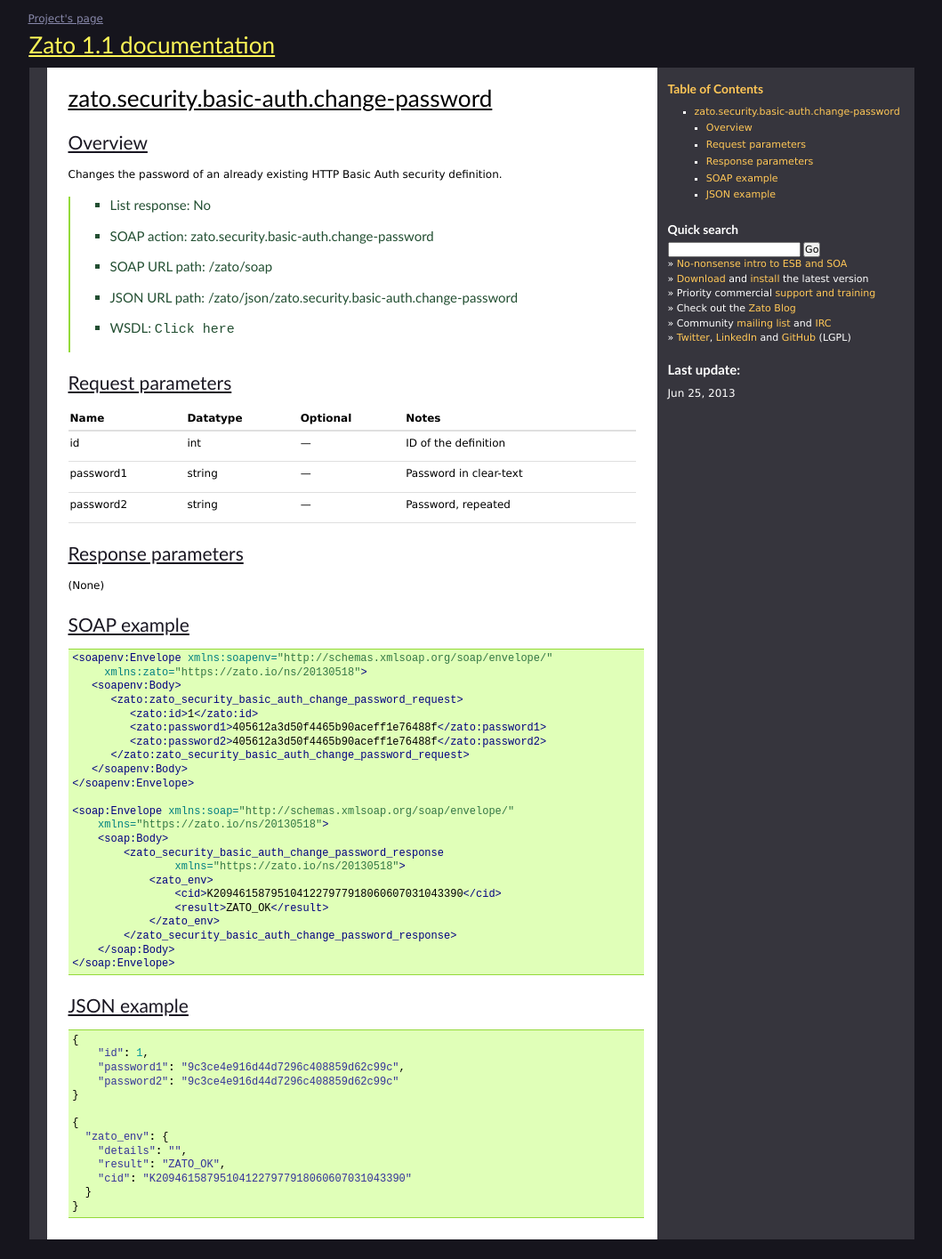
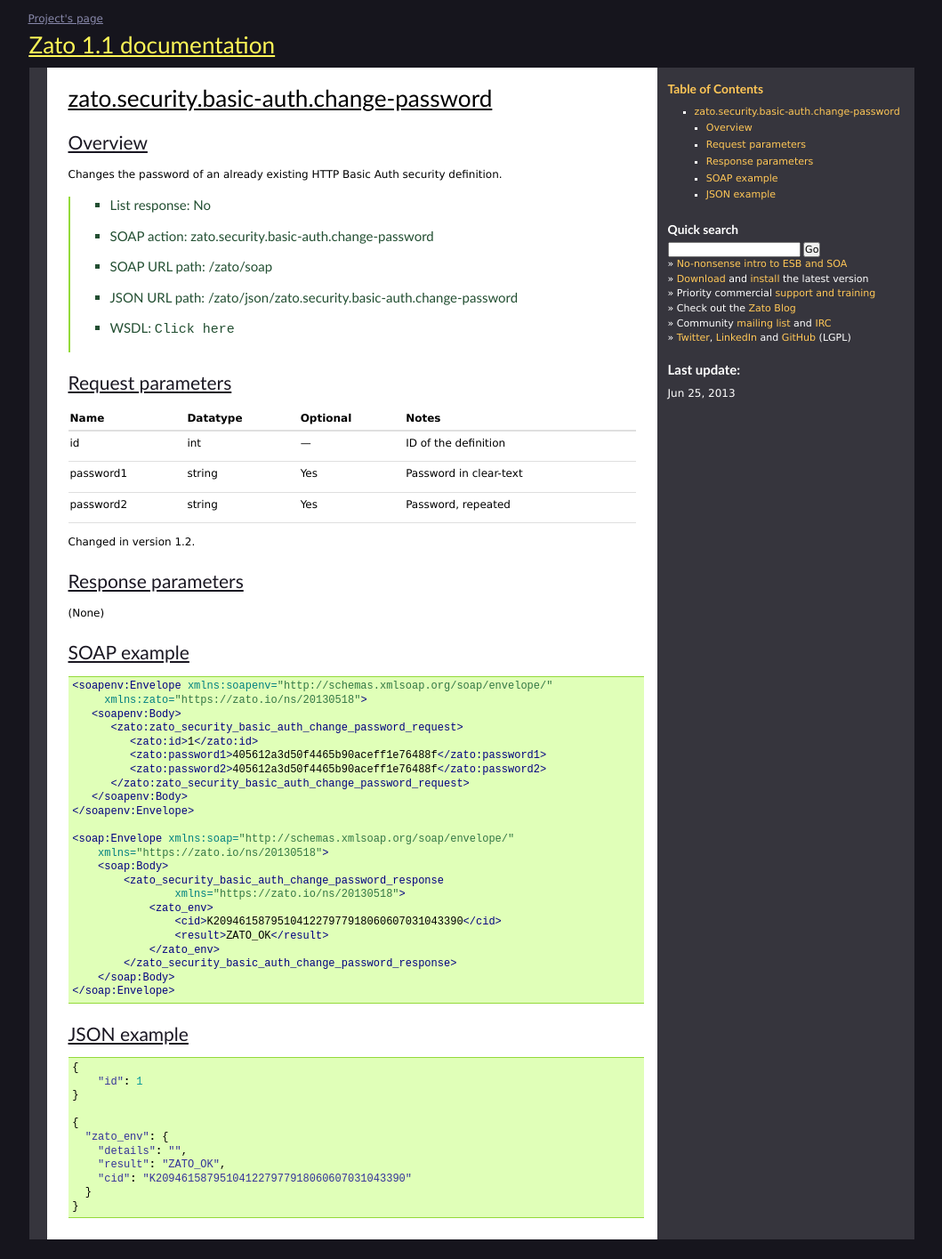
Before and after one commit to rfdiazpr/zato-docs, a Sphinx documentation site: the page built from sphinx/public-api/details/zato.security.basic-auth.change-password.txt, in a window 1280 px wide. Shown: the whole page at 89% size, without its empty margins (110-1169 px from the left). Built offline with Sphinx 7.4.7, drawn with Linux system fonts in a browser that asks for light colours.

Commit message:
Added docs for zatosource/zato#43 (empty HTTP Basic Auth passwords)

```diff
--- a/sphinx/_ext/djangodocs.py
+++ b/sphinx/_ext/djangodocs.py
@@ -82,7 +82,7 @@
         ret.append(node)
         if not is_nextversion:
             if len(self.arguments) == 1:
-                linktext = 'Please, see the release notes </releases/%s>' % (arg0)
+                linktext = 'Please, see the changelog </project/changelog>'
                 xrefs = roles.XRefRole()('doc', linktext, linktext, self.lineno, self.state)
                 node.extend(xrefs[0])
             node['version'] = arg0
@@ -160,9 +160,9 @@
     # that work.
     #
     version_text = {
-        'deprecated':       'Deprecated in Django %s',
-        'versionchanged':   'Changed in Django %s',
-        'versionadded':     'New in Django %s',
+        'deprecated':       'Deprecated in Zato %s',
+        'versionchanged':   'Changed in Zato %s',
+        'versionadded':     'New in Zato %s',
     }
 
     def visit_versionmodified(self, node):
--- a/sphinx/public-api/details/zato.security.basic-auth.change-password.txt
+++ b/sphinx/public-api/details/zato.security.basic-auth.change-password.txt
@@ -15,14 +15,15 @@
 Request parameters
 ------------------
 
-========= ======== ======== ======================
+========= ======== ======== ==============================================================
 Name      Datatype Optional Notes
-========= ======== ======== ======================
+========= ======== ======== ==============================================================
 id        int      ---      ID of the definition
-password1 string   ---      Password in clear-text
-password2 string   ---      Password, repeated
-========= ======== ======== ======================
+password1 string   Yes      Password in clear-text
+password2 string   Yes      Password, repeated
+========= ======== ======== ==============================================================
 
+.. versionchanged:: 1.2
 
 Response parameters
 -------------------
@@ -65,9 +66,7 @@
 .. code-block:: javascript
 
     {
-        "id": 1,
-        "password1": "9c3ce4e916d44d7296c408859d62c99c",
-        "password2": "9c3ce4e916d44d7296c408859d62c99c"
+        "id": 1
     }
 
     {
--- a/sphinx/web-admin/security/basic-auth.txt
+++ b/sphinx/web-admin/security/basic-auth.txt
@@ -39,7 +39,10 @@
 .. image:: /gfx/web-admin/security/basic-auth-change-password.png
 
 Updates a definition's password - the password is stored in the ODB along with
-other details of a security definition.
+other details of a security definition. This is not a required field and the password
+can be omitted altogether if it's not needed at all.
+
+.. versionchanged:: 1.2
 
 Delete
 ------
```
Also changed, not shown: 2 other files.
